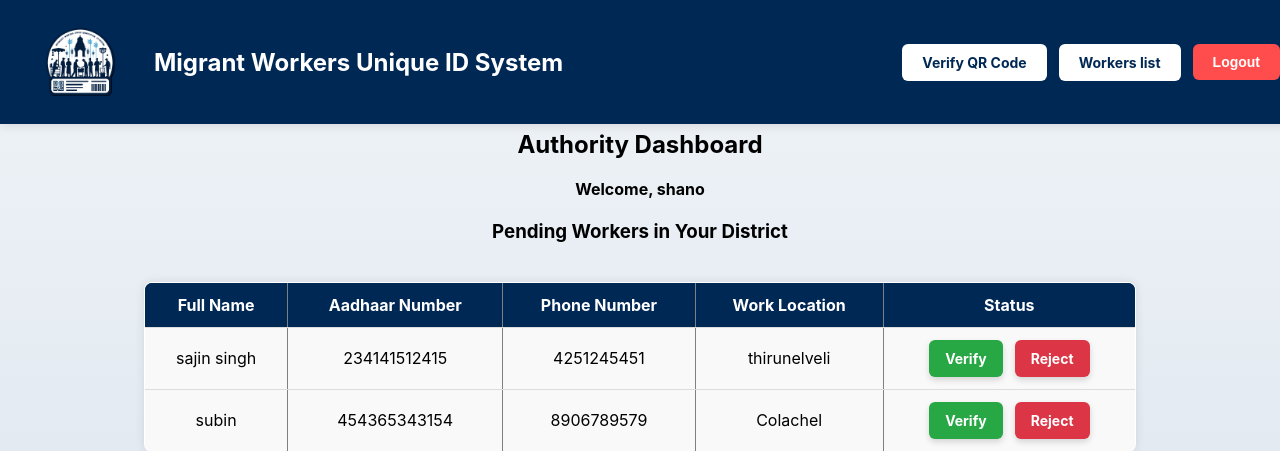
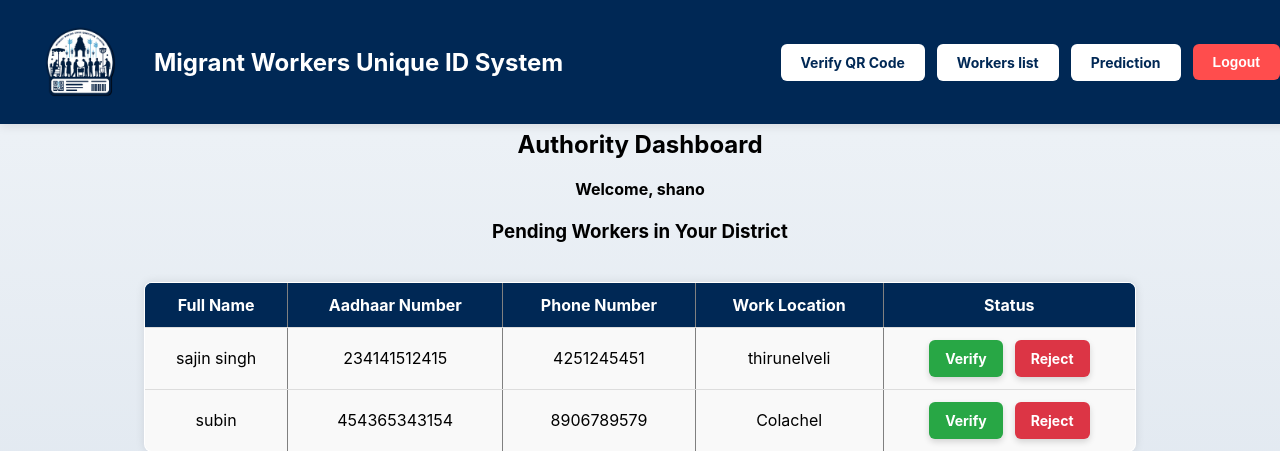
Before and after one commit to shano36/migrant-id-system2, a Django app: template migrant_app/templates/authority_dashboard.html in a window 1280 px wide. Shown: the top 451 px of the page. Run offline with Django 5.2, Linux system fonts and the light colour scheme; the template is opened without the code that fills it: values that come from a table or form of the project are taken from there, others are empty; a user stored in the database is signed in; data comes from the database, SQL or seed files in the repository.

Commit message:
hellllllo

```diff
--- a/migrant_app/templates/authority_dashboard.html
+++ b/migrant_app/templates/authority_dashboard.html
@@ -4,6 +4,7 @@
 {% block navbar_buttons %}
 <a href="{% url 'verify_qr_page' %}" class="btn">Verify QR Code</a>
 <a href="{% url 'workers_list' %}" class="btn">Workers list</a>
+<a href="{% url 'migrant_form' %}" class="btn btn-login">Prediction</a>
 <form id="logout-form" method="post" action="{% url 'logout' %}">
     {% csrf_token %}
     <button type="submit" class="btn-logout">Logout</button>
--- a/migrant_app/templates/home.html
+++ b/migrant_app/templates/home.html
@@ -195,7 +195,6 @@
             <h1 class="nav-title">Migrant Workers Unique ID System</h1>
         </div>
         <div class="nav-right">
-            <a href="{% url 'migrant_form' %}" class="btn btn-login">View Prediction</a>
             <a href="{% url 'login' %}" class="btn btn-login">Login</a>
             <a href="{% url 'register' %}" class="btn btn-register">Register</a>
         </div>
```
